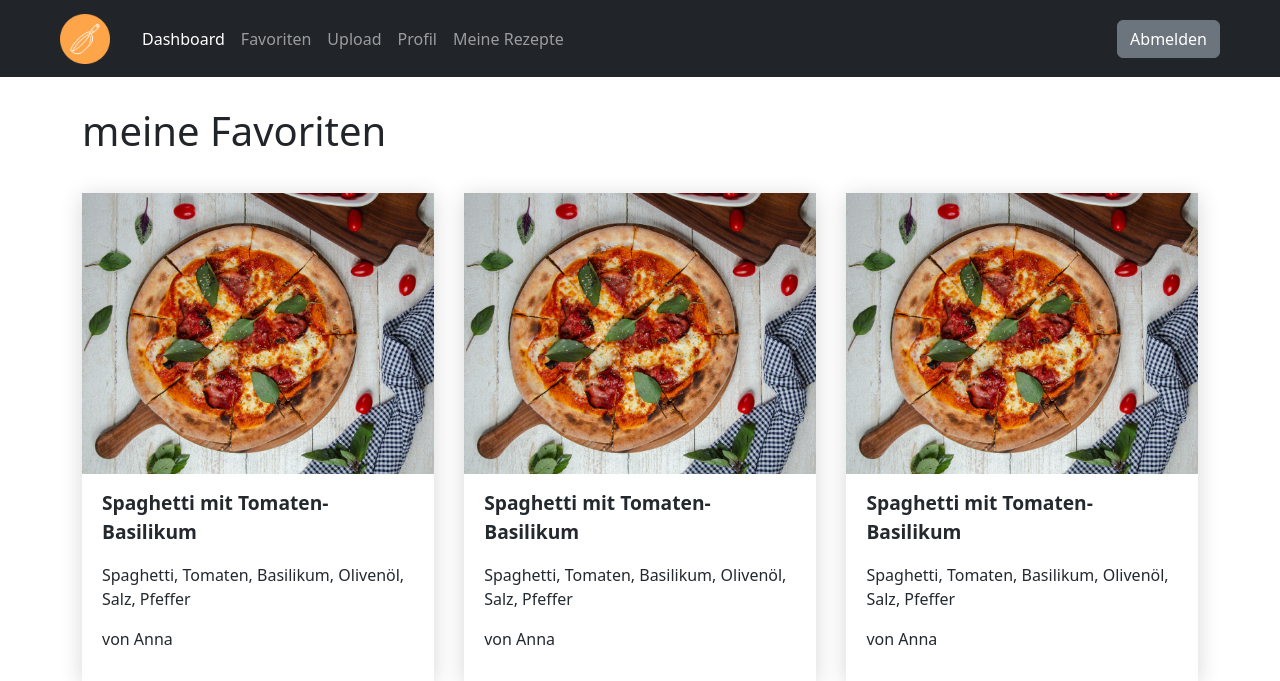
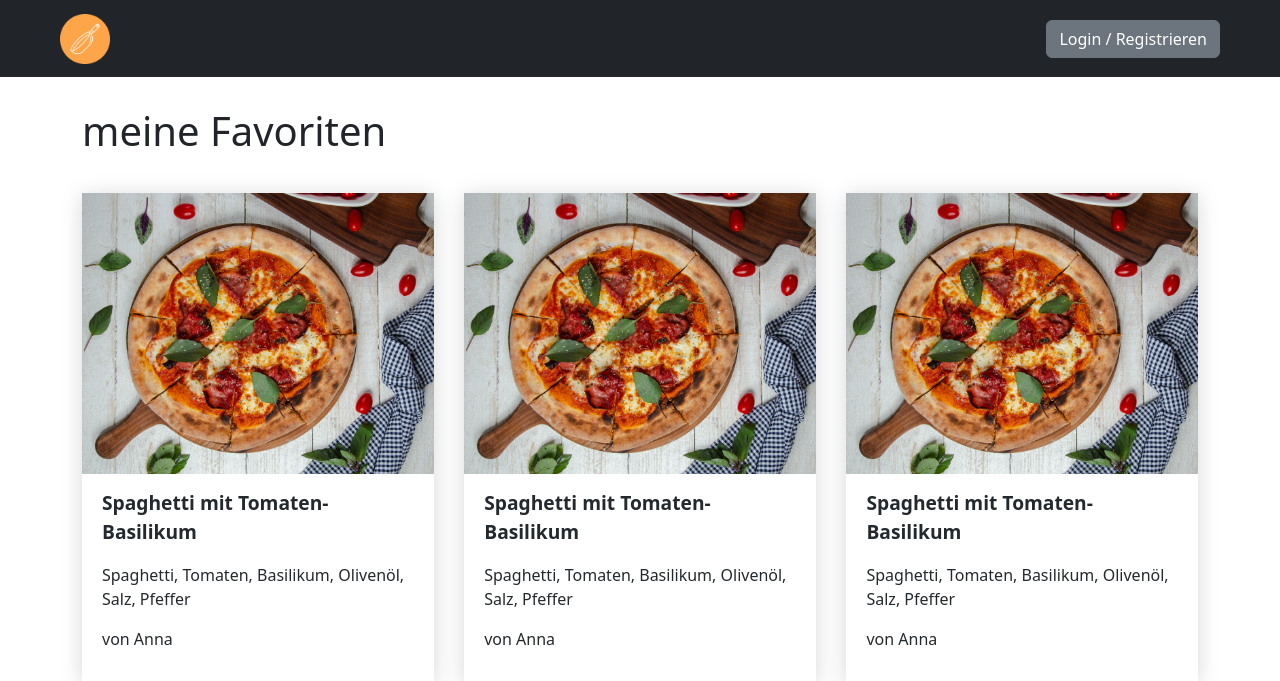
Before and after one commit to Lailila/cooknshare, a PHP site: page /favorite.php in a window 1280 px wide. Shown: the top 681 px of the page. Run offline with PHP 8.4, Linux system fonts and the light colour scheme.

Commit message:
session-based navbar

```diff
--- a/includes/header.php
+++ b/includes/header.php
@@ -1,3 +1,5 @@
+<?php session_start();
+?>
 <!DOCTYPE html>
 <html lang="en">
 <head>
@@ -21,6 +23,7 @@
         </a>
 
         <div class="navbar-collapse d-flex">
+        <?php if(isset($_SESSION["user"])): ?>
           <ul class="navbar-nav me-auto mb-2 mb-sm-0">
             <li class="nav-item">
               <a class="nav-link" href="../pages/dashboard.php">Dashboard</a>
@@ -39,11 +42,18 @@
             </li>
           </ul>
 
-          <a class="nav-link" href="../pages/login.php">
-            <button class="btn btn-secondary">Login / Registrieren</button>
+          <a href="../pages/logout.php">
+            <button class="btn btn-secondary">Abmelden</button>
           </a>
-        </div>
+          <?php else: ?>
+            <div class="ms-auto">
+            <a class="nav-link" href="../pages/login.php">
+              <button class="btn btn-secondary">Login / Registrieren</button>
+            </a>
+          </div>
+        <?php endif; ?>
 
+      </div>
       </div>
     </nav>
   </header>
--- a/pages/favorite.php
+++ b/pages/favorite.php
@@ -1,53 +1,5 @@
-<!DOCTYPE html>
-<html lang="en">
-
-<head>
-  <meta charset="UTF-8">
-  <meta name="viewport" content="width=device-width, initial-scale=1.0">
-  <title>Favoriten</title>
-  <link href="https://cdn.jsdelivr.net/npm/bootstrap@5.3.8/dist/css/bootstrap.min.css" rel="stylesheet"
-    integrity="sha384-sRIl4kxILFvY47J16cr9ZwB07vP4J8+LH7qKQnuqkuIAvNWLzeN8tE5YBujZqJLB" crossorigin="anonymous">
-  <link rel="stylesheet" href="../style/index.css">
-</head>
-
-<body>
-  <header>
-    <nav class="navbar navbar-expand-sm navbar-dark bg-dark px-5">
-      <div class="container-fluid">
-        <a class="navbar-brand" href="./index.php"><img src="../img/frying-pan_10647075.png"
-            class="d-inline-block align-text-top me-2 index-logo" alt="Cook & Share Logo"></a>
-        <div class="navbar-collapse d-flex">
-          <!-- Linke Navigationsleiste -->
-          <ul class="navbar-nav me-auto mb-2 mb-sm-0">
-            <li class="nav-item">
-              <a class="nav-link active" href="./dashboard.php">Dashboard</a>
-            </li>
-            <li class="nav-item">
-              <a class="nav-link" href="./favorite.php">Favoriten</a>
-            </li>
-            <li class="nav-item">
-              <a class="nav-link" href="./upload.php">Upload</a>
-            </li>
-            <li class="nav-item">
-              <a class="nav-link" href="./profil.php">Profil</a>
-            </li>
-            <li class="nav-item">
-              <a class="nav-link" href="./MRezepte.php">Meine Rezepte</a>
-            </li>
-          </ul>
-
-          <!-- Rechte Seite -->
-          <!--<form class="d-flex me-3" role="search">
-          <input class="form-control" type="search" placeholder="Search" aria-label="Search">
-        </form>-->
-          <a class="nav-link" href="../pages/index.php">
-            <button class="btn btn-secondary">Abmelden</button>
-          </a>
-        </div>
-    </nav>
-  </header>
-
-  <main class="container">
+<?php require __DIR__ . "/../includes/header.php"; ?>
+  <div class="container">
     <h1 class="favoriten">meine Favoriten</h1>
     <ul class="fav-list">
         <li class="item">
@@ -82,5 +34,5 @@
             </a>
         </li>
     </ul>
-
+</div>
 <?php require __DIR__ . "/../includes/footer.php"; ?>
--- /dev/null
+++ b/pages/logout.php
@@ -0,0 +1,5 @@
+<?php
+session_start();
+session_destroy();
+header("Location: ../pages/index.php");
+exit;
```
